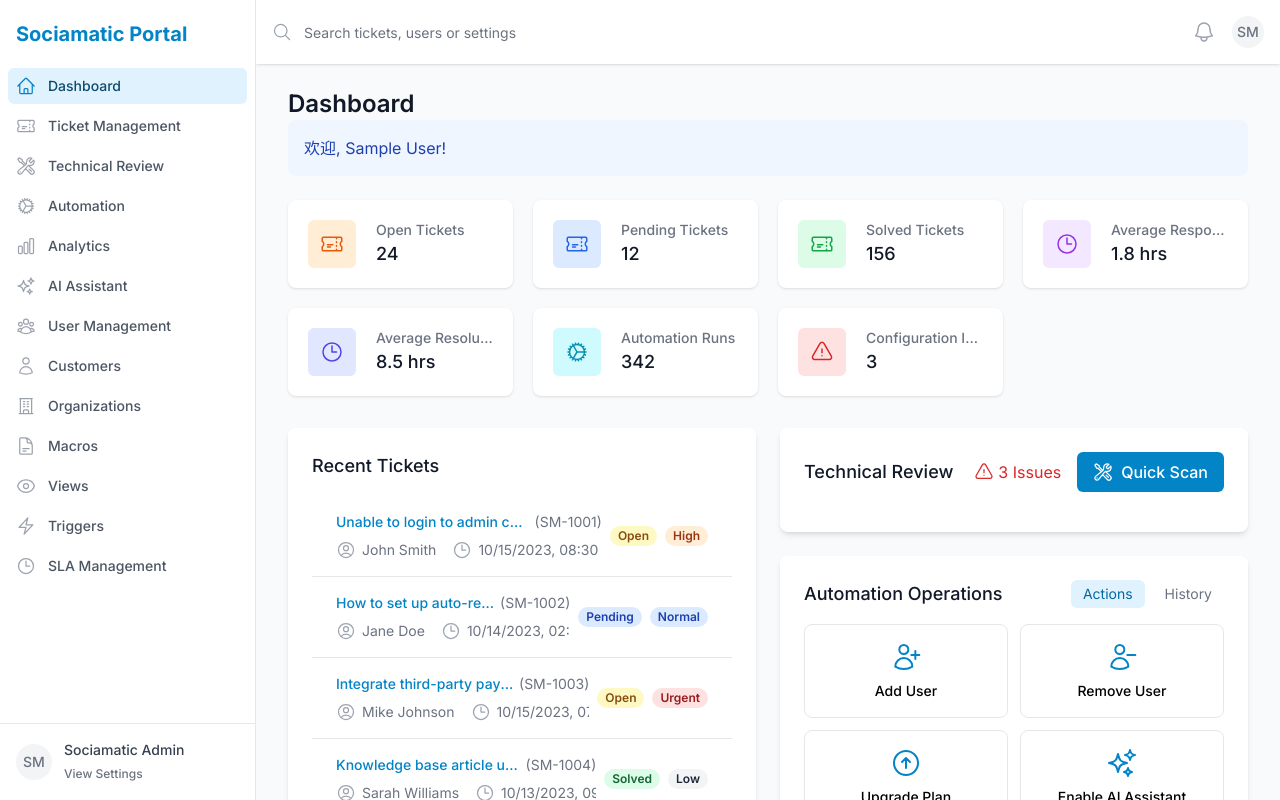
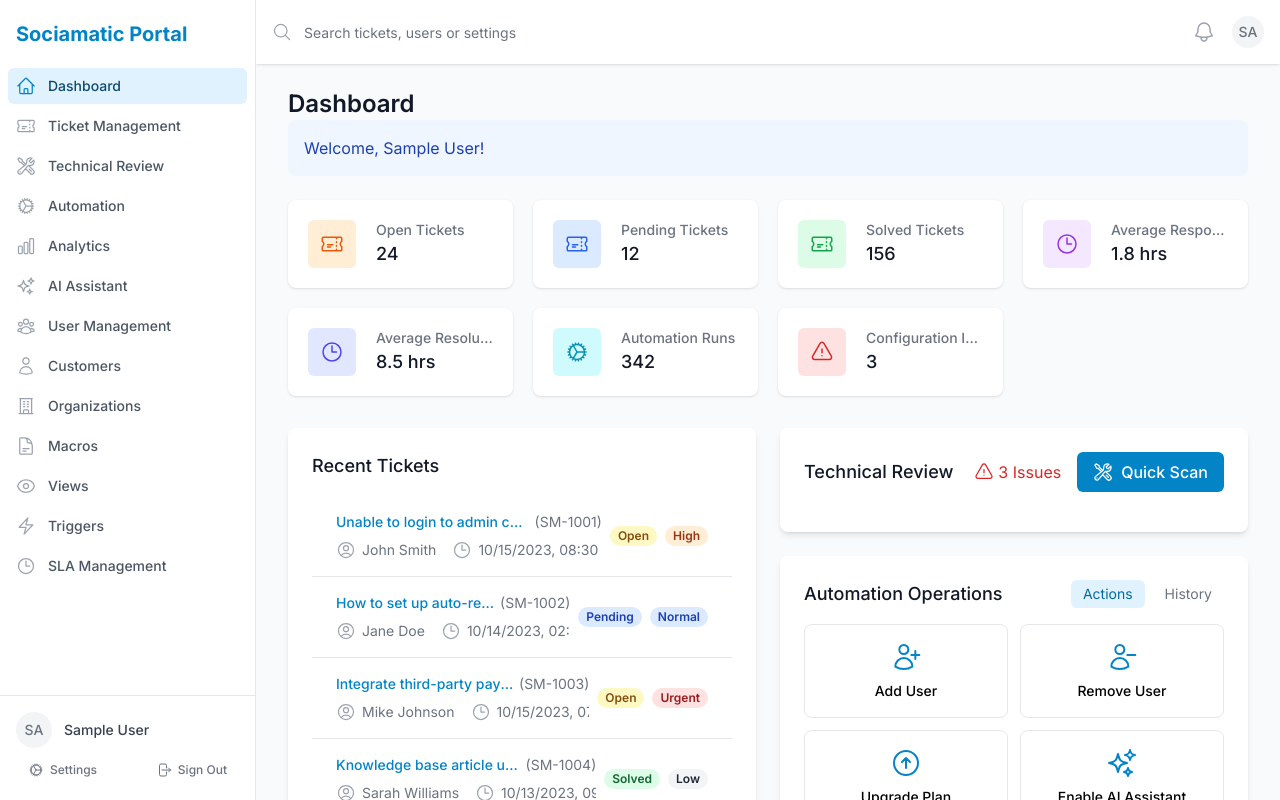
Before and after one commit to sszdhlh/sociamatic-crm, a Next.js app: page / in a window 1280 px wide. Built offline with nearby package versions, Linux system fonts and the light colour scheme; sample sign-in values are in the browser's storage.

Commit message:
update some pagees for features errors

```diff
--- /dev/null
+++ b/components/layout/ConfirmDialog.tsx
@@ -0,0 +1,91 @@
+import { Fragment, useState } from 'react';
+import { Dialog, Transition } from '@headlessui/react';
+import { ExclamationTriangleIcon } from '@heroicons/react/24/outline';
+
+interface ConfirmDialogProps {
+  isOpen: boolean;
+  title: string;
+  message: string;
+  confirmText: string;
+  cancelText: string;
+  onConfirm: () => void;
+  onCancel: () => void;
+}
+
+export default function ConfirmDialog({
+  isOpen,
+  title,
+  message,
+  confirmText,
+  cancelText,
+  onConfirm,
+  onCancel
+}: ConfirmDialogProps) {
+  return (
+    <Transition.Root show={isOpen} as={Fragment}>
+      <Dialog as="div" className="relative z-50" onClose={onCancel}>
+        <Transition.Child
+          as={Fragment}
+          enter="ease-out duration-300"
+          enterFrom="opacity-0"
+          enterTo="opacity-100"
+          leave="ease-in duration-200"
+          leaveFrom="opacity-100"
+          leaveTo="opacity-0"
+        >
+          <div className="fixed inset-0 bg-gray-500 bg-opacity-75 transition-opacity" />
+        </Transition.Child>
+
+        <div className="fixed inset-0 z-10 overflow-y-auto">
+          <div className="flex min-h-full items-center justify-center p-4 text-center sm:p-0">
+            <Transition.Child
+              as={Fragment}
+              enter="ease-out duration-300"
+              enterFrom="opacity-0 translate-y-4 sm:translate-y-0 sm:scale-95"
+              enterTo="opacity-100 translate-y-0 sm:scale-100"
+              leave="ease-in duration-200"
+              leaveFrom="opacity-100 translate-y-0 sm:scale-100"
+              leaveTo="opacity-0 translate-y-4 sm:translate-y-0 sm:scale-95"
+            >
+              <Dialog.Panel className="relative transform overflow-hidden rounded-lg bg-white text-left shadow-xl transition-all sm:my-8 sm:w-full sm:max-w-lg">
+                <div className="bg-white px-4 pb-4 pt-5 sm:p-6 sm:pb-4">
+                  <div className="sm:flex sm:items-start">
+                    <div className="mx-auto flex h-12 w-12 flex-shrink-0 items-center justify-center rounded-full bg-yellow-100 sm:mx-0 sm:h-10 sm:w-10">
+                      <ExclamationTriangleIcon className="h-6 w-6 text-yellow-600" aria-hidden="true" />
+                    </div>
+                    <div className="mt-3 text-center sm:ml-4 sm:mt-0 sm:text-left">
+                      <Dialog.Title as="h3" className="text-base font-semibold leading-6 text-gray-900">
+                        {title}
+                      </Dialog.Title>
+                      <div className="mt-2">
+                        <p className="text-sm text-gray-500">
+                          {message}
+                        </p>
+                      </div>
+                    </div>
+                  </div>
+                </div>
+                <div className="bg-gray-50 px-4 py-3 sm:flex sm:flex-row-reverse sm:px-6">
+                  <button
+                    type="button"
+                    className="inline-flex w-full justify-center rounded-md bg-red-600 px-3 py-2 text-sm font-semibold text-white shadow-sm hover:bg-red-500 sm:ml-3 sm:w-auto"
+                    onClick={onConfirm}
+                  >
+                    {confirmText}
+                  </button>
+                  <button
+                    type="button"
+                    className="mt-3 inline-flex w-full justify-center rounded-md bg-white px-3 py-2 text-sm font-semibold text-gray-900 shadow-sm ring-1 ring-inset ring-gray-300 hover:bg-gray-50 sm:mt-0 sm:w-auto"
+                    onClick={onCancel}
+                  >
+                    {cancelText}
+                  </button>
+                </div>
+              </Dialog.Panel>
+            </Transition.Child>
+          </div>
+        </div>
+      </Dialog>
+    </Transition.Root>
+  );
+}
--- a/components/layout/Navbar.tsx
+++ b/components/layout/Navbar.tsx
@@ -1,4 +1,4 @@
-import { Fragment } from 'react';
+import { Fragment, useState } from 'react';
 import { Menu, Transition } from '@headlessui/react';
 import Link from 'next/link';
 import {
@@ -9,12 +9,32 @@ import {
   ArrowRightOnRectangleIcon,
   Cog6ToothIcon
 } from '@heroicons/react/24/outline';
+import { useAuth } from '@/contexts/AuthContext';
+import ConfirmDialog from './ConfirmDialog';
 
 type NavbarProps = {
   setSidebarOpen: (open: boolean) => void;
 };
 
 export default function Navbar({ setSidebarOpen }: NavbarProps) {
+  const { logout, user } = useAuth();
+  const [showLogoutConfirm, setShowLogoutConfirm] = useState(false);
+
+  const userInitials = user?.name ? user.name.substring(0, 2).toUpperCase() : 'SM';
+
+  const handleLogoutClick = () => {
+    setShowLogoutConfirm(true);
+  };
+
+  const handleConfirmLogout = () => {
+    setShowLogoutConfirm(false);
+    logout();
+  };
+
+  const handleCancelLogout = () => {
+    setShowLogoutConfirm(false);
+  };
+
   return (
     <div className="sticky top-0 z-10 flex-shrink-0 flex h-16 bg-white shadow">
       <button
@@ -46,7 +66,7 @@ export default function Navbar({ setSidebarOpen }: NavbarProps) {
           </form>
         </div>
         <div className="ml-4 flex items-center md:ml-6">
-          {/* 通知按钮 */}
+          {/* Notification button */}
           <button
             type="button"
             className="bg-white p-1 rounded-full text-gray-400 hover:text-gray-500 focus:outline-none focus:ring-2 focus:ring-offset-2 focus:ring-primary-500"
@@ -55,13 +75,13 @@ export default function Navbar({ setSidebarOpen }: NavbarProps) {
             <BellIcon className="h-6 w-6" aria-hidden="true" />
           </button>
 
-          {/* 用户菜单 */}
+          {/* User menu */}
           <Menu as="div" className="ml-3 relative">
             <div>
               <Menu.Button className="max-w-xs bg-white flex items-center text-sm rounded-full focus:outline-none focus:ring-2 focus:ring-offset-2 focus:ring-primary-500">
                 <span className="sr-only">Open user menu</span>
                 <div className="h-8 w-8 rounded-full bg-gray-100 text-gray-500 flex items-center justify-center">
-                  <span className="text-sm font-medium">SM</span>
+                  <span className="text-sm font-medium">{userInitials}</span>
                 </div>
               </Menu.Button>
             </div>
@@ -99,13 +119,13 @@ export default function Navbar({ setSidebarOpen }: NavbarProps) {
                 </Menu.Item>
                 <Menu.Item>
                   {({ active }) => (
-                    <a
-                      href="#"
-                      className={`${active ? 'bg-gray-100' : ''} flex items-center px-4 py-2 text-sm text-gray-700`}
+                    <button
+                      onClick={handleLogoutClick}
+                      className={`${active ? 'bg-gray-100' : ''} flex items-center px-4 py-2 text-sm text-gray-700 w-full text-left`}
                     >
                       <ArrowRightOnRectangleIcon className="mr-3 h-5 w-5 text-gray-400" aria-hidden="true" />
                       Sign Out
-                    </a>
+                    </button>
                   )}
                 </Menu.Item>
               </Menu.Items>
@@ -113,6 +133,17 @@ export default function Navbar({ setSidebarOpen }: NavbarProps) {
           </Menu>
         </div>
       </div>
+
+      {/* Logout Confirmation Dialog */}
+      <ConfirmDialog
+        isOpen={showLogoutConfirm}
+        title="Sign Out"
+        message="Are you sure you want to sign out of your account?"
+        confirmText="Sign Out"
+        cancelText="Cancel"
+        onConfirm={handleConfirmLogout}
+        onCancel={handleCancelLogout}
+      />
     </div>
   );
 }
--- a/components/layout/Sidebar.tsx
+++ b/components/layout/Sidebar.tsx
@@ -1,4 +1,4 @@
-import { Fragment } from 'react';
+import { Fragment, useState } from 'react';
 import { Dialog, Transition } from '@headlessui/react';
 import Link from 'next/link';
 import { useRouter } from 'next/router';
@@ -16,8 +16,11 @@ import {
   DocumentTextIcon,
   EyeIcon,
   BoltIcon,
-  ClockIcon
+  ClockIcon,
+  ArrowRightOnRectangleIcon
 } from '@heroicons/react/24/outline';
+import { useAuth } from '@/contexts/AuthContext';
+import ConfirmDialog from './ConfirmDialog';
 
 type SidebarProps = {
   sidebarOpen: boolean;
@@ -43,6 +46,24 @@ const navigation = [
 
 export default function Sidebar({ sidebarOpen, setSidebarOpen }: SidebarProps) {
   const router = useRouter();
+  const { logout, user } = useAuth();
+  const [showLogoutConfirm, setShowLogoutConfirm] = useState(false);
+
+  const userInitials = user?.name ? user.name.substring(0, 2).toUpperCase() : 'SM';
+  const userName = user?.name || 'Sociamatic Admin';
+
+  const handleLogoutClick = () => {
+    setShowLogoutConfirm(true);
+  };
+
+  const handleConfirmLogout = () => {
+    setShowLogoutConfirm(false);
+    logout();
+  };
+
+  const handleCancelLogout = () => {
+    setShowLogoutConfirm(false);
+  };
 
   return (
     <>
@@ -120,17 +141,32 @@ export default function Sidebar({ sidebarOpen, setSidebarOpen }: SidebarProps) {
                 </nav>
               </div>
               <div className="flex-shrink-0 flex border-t border-gray-200 p-4">
-                <div className="flex-shrink-0 group block">
-                  <div className="flex items-center">
+                <div className="flex-shrink-0 group block w-full">
+                  <div className="flex items-center mb-2">
                     <div>
                       <div className="inline-block h-9 w-9 rounded-full bg-gray-100 text-gray-500 flex items-center justify-center">
-                        <span className="text-sm font-medium">SM</span>
+                        <span className="text-sm font-medium">{userInitials}</span>
                       </div>
                     </div>
                     <div className="ml-3">
-                      <p className="text-base font-medium text-gray-700 group-hover:text-gray-900">Sociamatic Admin</p>
-                      <Link href="/settings" className="text-sm font-medium text-gray-500 group-hover:text-gray-700">View Settings</Link>
+                      <p className="text-base font-medium text-gray-700 group-hover:text-gray-900">{userName}</p>
                     </div>
+                  </div>
+                  <div className="flex w-full justify-between">
+                    <Link
+                      href="/settings"
+                      className="flex items-center px-3 py-2 text-sm font-medium text-gray-500 rounded-md hover:bg-gray-50 hover:text-gray-700"
+                    >
+                      <CogIcon className="h-5 w-5 mr-2" />
+                      Settings
+                    </Link>
+                    <button
+                      onClick={handleLogoutClick}
+                      className="flex items-center px-3 py-2 text-sm font-medium text-gray-500 rounded-md hover:bg-gray-50 hover:text-gray-700"
+                    >
+                      <ArrowRightOnRectangleIcon className="h-5 w-5 mr-2" />
+                      Sign Out
+                    </button>
                   </div>
                 </div>
               </div>
@@ -175,22 +211,48 @@ export default function Sidebar({ sidebarOpen, setSidebarOpen }: SidebarProps) {
             </div>
             <div className="flex-shrink-0 flex border-t border-gray-200 p-4">
               <div className="flex-shrink-0 w-full group block">
-                <div className="flex items-center">
+                <div className="flex items-center mb-2">
                   <div>
                     <div className="inline-block h-9 w-9 rounded-full bg-gray-100 text-gray-500 flex items-center justify-center">
-                      <span className="text-sm font-medium">SM</span>
+                      <span className="text-sm font-medium">{userInitials}</span>
                     </div>
                   </div>
                   <div className="ml-3">
-                    <p className="text-sm font-medium text-gray-700 group-hover:text-gray-900">Sociamatic Admin</p>
-                    <Link href="/settings" className="text-xs font-medium text-gray-500 group-hover:text-gray-700">View Settings</Link>
+                    <p className="text-sm font-medium text-gray-700 group-hover:text-gray-900">{userName}</p>
                   </div>
+                </div>
+                <div className="flex justify-between">
+                  <Link
+                    href="/settings"
+                    className="flex items-center px-3 py-1.5 text-xs font-medium text-gray-500 rounded-md hover:bg-gray-50 hover:text-gray-700"
+                  >
+                    <CogIcon className="h-4 w-4 mr-1.5" />
+                    Settings
+                  </Link>
+                  <button
+                    onClick={handleLogoutClick}
+                    className="flex items-center px-3 py-1.5 text-xs font-medium text-gray-500 rounded-md hover:bg-gray-50 hover:text-gray-700"
+                  >
+                    <ArrowRightOnRectangleIcon className="h-4 w-4 mr-1.5" />
+                    Sign Out
+                  </button>
                 </div>
               </div>
             </div>
           </div>
         </div>
       </div>
+
+      {/* Logout Confirmation Dialog */}
+      <ConfirmDialog
+        isOpen={showLogoutConfirm}
+        title="Sign Out"
+        message="Are you sure you want to sign out of your account?"
+        confirmText="Sign Out"
+        cancelText="Cancel"
+        onConfirm={handleConfirmLogout}
+        onCancel={handleCancelLogout}
+      />
     </>
   );
 }
--- a/pages/_app.tsx
+++ b/pages/_app.tsx
@@ -2,7 +2,7 @@ import type { AppProps } from 'next/app';
 import '@/styles/globals.css';
 import Layout from '@/components/layout/Layout';
 import { Inter } from 'next/font/google';
-import { AuthProvider } from '../contexts/AuthContext';
+import { AuthProvider } from '@/contexts/AuthContext';
 
 const inter = Inter({ subsets: ['latin'] });
 
--- a/pages/index.tsx
+++ b/pages/index.tsx
@@ -6,10 +6,10 @@ import AutomationCard from '@/components/automation/AutomationCard';
 import { useAuth } from '../contexts/AuthContext';
 
 export default function Home() {
-  // 使用认证上下文
+  // Use authentication context
   const { isAuthenticated, loading, user } = useAuth();
 
-  // 如果认证状态正在加载，显示加载中
+  // If the authentication status is loading, show loading indicator
   if (loading) {
     return (
       <div className="min-h-screen flex justify-center items-center">
@@ -18,7 +18,7 @@ export default function Home() {
     );
   }
 
-  // 如果未认证，不显示内容 - AuthContext会自动处理重定向
+  // If not authenticated, don't display content - AuthContext will handle redirection automatically
   if (!isAuthenticated) {
     return null;
   }
@@ -47,7 +47,7 @@ export default function Home() {
 
         {user && (
           <div className="mb-4 p-4 bg-blue-50 rounded-lg">
-            <p className="text-blue-800">欢迎, {user.name}!</p>
+            <p className="text-blue-800">Welcome, {user.name}!</p>
           </div>
         )}
 
```
Also changed, not shown: 1 other file (tests, documents, lock files or other folders).
